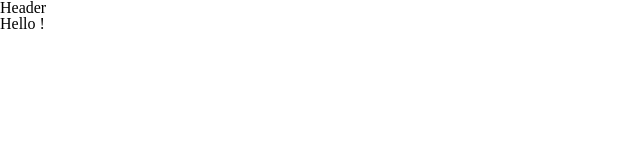
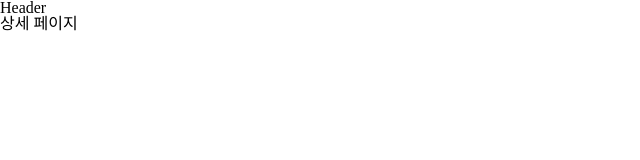
Before and after one commit to wanted-pre-onboarding-frontend-12team/pre-onboarding-7th-1-2-12, a React (Vite) app: page /detail in a window 1280 px wide. Shown: the top 160 px of the page, without its empty margins (0-640 px from the left). Built offline with nearby package versions, Linux system fonts and the light colour scheme.

Commit message:
:sparkles: 라우터 파일 추가

```diff
--- a/src/App.tsx
+++ b/src/App.tsx
@@ -1,5 +1,10 @@
 import { Layout } from './components';
+import Router from './router';
 
 export default function App() {
-	return <Layout>Hello !</Layout>;
+	return (
+		<Layout>
+			<Router />
+		</Layout>
+	);
 }
--- a/src/router/index.tsx
+++ b/src/router/index.tsx
@@ -1 +1,16 @@
-export default function Router() {}
+import { BrowserRouter, Route, Routes } from 'react-router-dom';
+
+import ROUTE_PATH from './routePath';
+import Title from '../shared/title';
+
+export default function Router() {
+	return (
+		<BrowserRouter>
+			<Routes>
+				<Route path={ROUTE_PATH.MAIN} element={<Title />} />
+				<Route path={ROUTE_PATH.DETAIL} element={<div>상세 페이지</div>} />
+				<Route path={ROUTE_PATH.ERROR} element={<div>에러 페이지</div>} />
+			</Routes>
+		</BrowserRouter>
+	);
+}
--- /dev/null
+++ b/src/router/routePath.ts
@@ -0,0 +1,11 @@
+type Pages = 'MAIN' | 'DETAIL' | 'ERROR';
+
+type PATH = Record<Pages, string>;
+
+const ROUTE_PATH: PATH = {
+	MAIN: '/',
+	DETAIL: '/detail',
+	ERROR: '*',
+};
+
+export default ROUTE_PATH;
```
